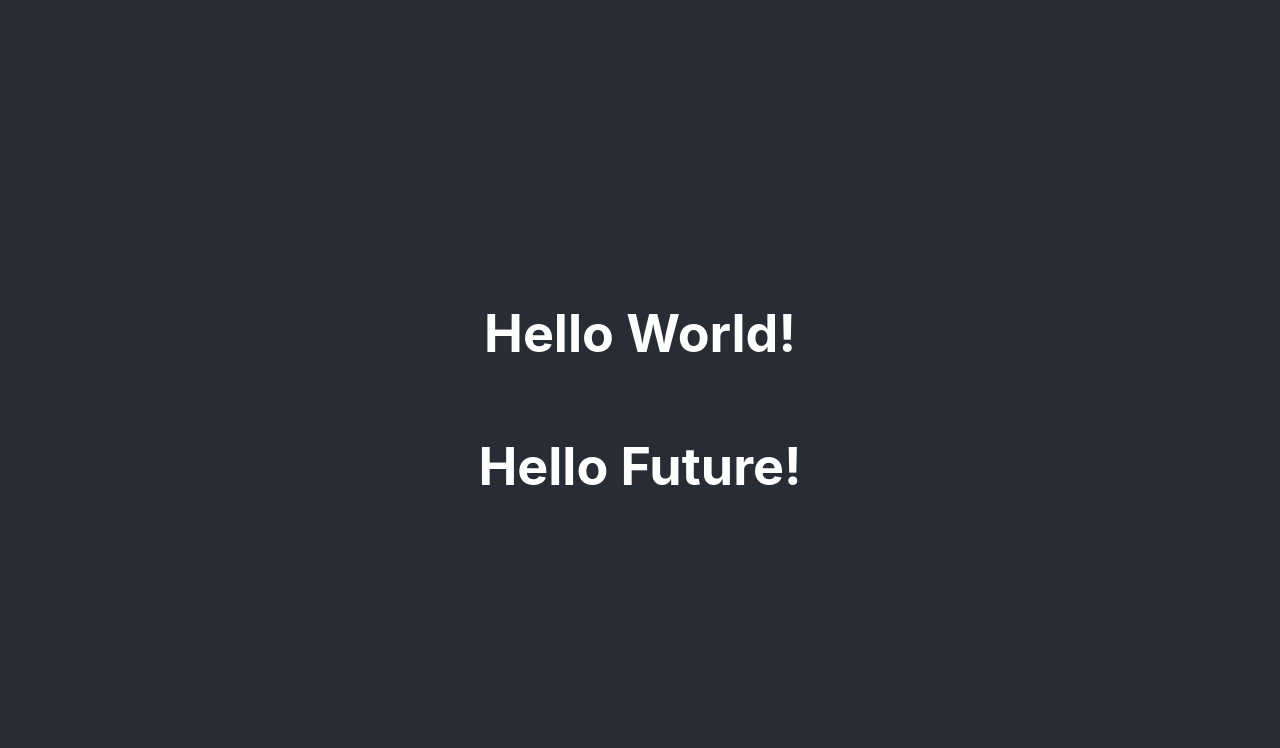
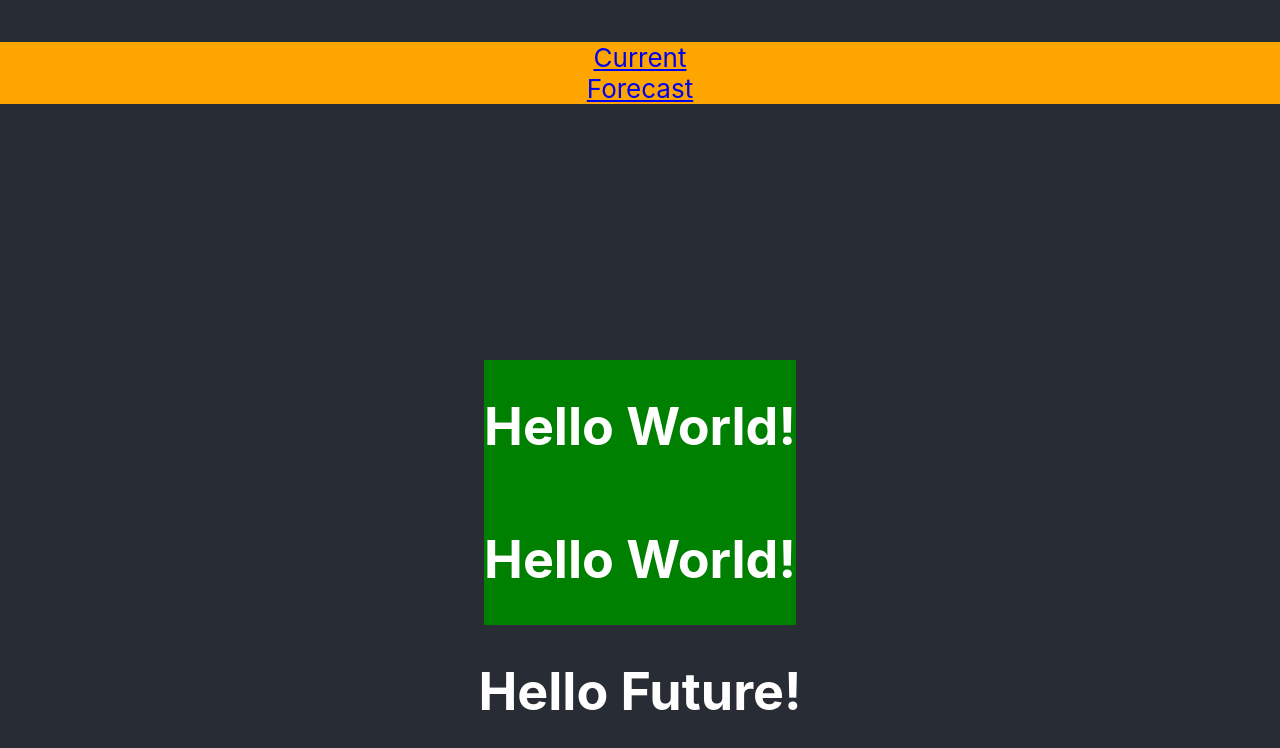
Before and after one commit to chelsswylie/weather-app, a React (Create React App) app: page /Current in a window 1280 px wide. Shown: the top 748 px of the page. Built offline with nearby package versions, Linux system fonts and the light colour scheme.

Commit message:
navbar is working to nav between current and forecasted weather

```diff
--- a/src/App.js
+++ b/src/App.js
@@ -1,12 +1,20 @@
-import logo from "./logo.svg";
 import "./App.css";
+import { BrowserRouter as Router, Switch, Route } from "react-router-dom";
 import Current from "./components/current/current";
 import Forecast from "./components/forecast/forecast";
+import Navigation from "./components/navbar/navbar";
 
 function App() {
   return (
     <div className="App">
       <header className="App-header">
+        <Router>
+          <Navigation />
+          <Switch>
+            <Route path="/Current" component={Current} />
+            <Route path="/Forecast" component={Forecast} />
+          </Switch>
+        </Router>
         <Current />
         <Forecast />
       </header>
--- a/src/components/current/current.css
+++ b/src/components/current/current.css
@@ -1,4 +1,3 @@
-h1 {
-  font-size: 100px;
-  color: green;
+#base {
+  background-color: green;
 }
--- a/src/components/current/current.js
+++ b/src/components/current/current.js
@@ -1,9 +1,16 @@
+// This page needs to get current temperature at user's current location
+
 import React, { Component } from "react";
+import "./current.css";
 
 class Current extends Component {
+  constructor(props) {
+    super(props);
+    this.state = {};
+  }
   render() {
     return (
-      <div className="App">
+      <div className="App" id="base">
         <h1>Hello World!</h1>
       </div>
     );
@@ -11,3 +18,20 @@ class Current extends Component {
 }
 
 export default Current;
+
+// read all entities - how to get
+// fetch("https://fairestdb.p.rapidapi.com/friend/friendModel", {
+//   "method": "GET",
+//   "headers": {
+//     "x-rapidapi-host": "fairestdb.p.rapidapi.com",
+//     "x-rapidapi-key": "apikey"
+//   }
+// })
+// .then(response => response.json())
+// .then(response => {
+//   this.setState({
+//     friends: response
+//   })
+// })
+// .catch(err => { console.log(err);
+// });
--- /dev/null
+++ b/src/components/navbar/navbar.css
@@ -0,0 +1,7 @@
+#Test {
+  list-style-type: none;
+  height: 10%;
+  width: 100%;
+  background-color: orange;
+  margin-bottom: 20%;
+}
--- /dev/null
+++ b/src/components/navbar/navbar.js
@@ -0,0 +1,19 @@
+import React from "react";
+import { Link } from "react-router-dom";
+import "./navbar.css";
+
+const Navigation = () => {
+  return (
+    <div id="Test">
+      <li>
+        <Link id="pages" to="/Current">
+          Current
+        </Link>
+      </li>
+      <li>
+        <Link to="/Forecast">Forecast</Link>
+      </li>
+    </div>
+  );
+};
+export default Navigation;
```
Also changed, not shown: src/components/forecast/forecast.js (+18 -0 lines), src/logo.svg (deleted), src/public/index.html (added), 1 other file (tests, documents, lock files or other folders).
